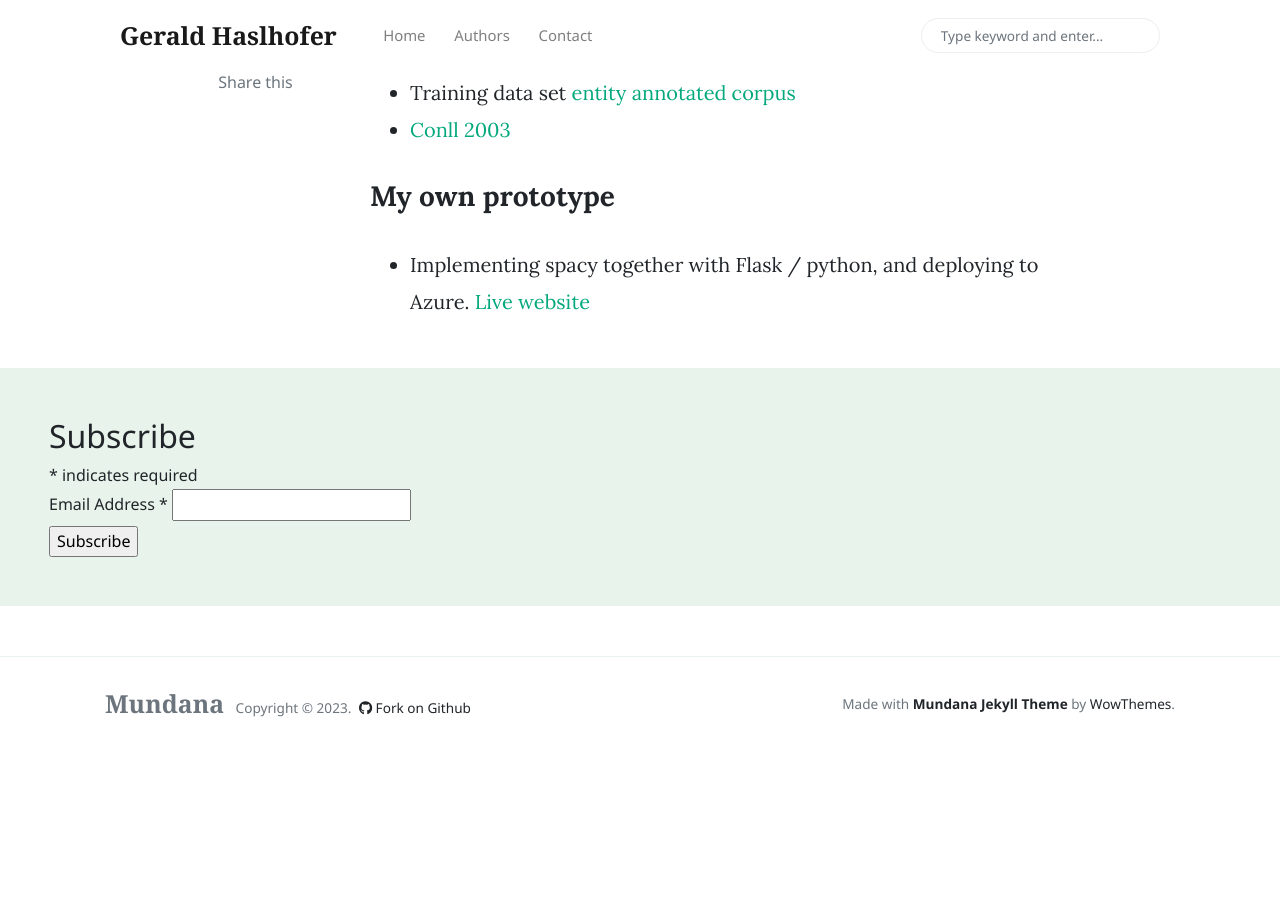
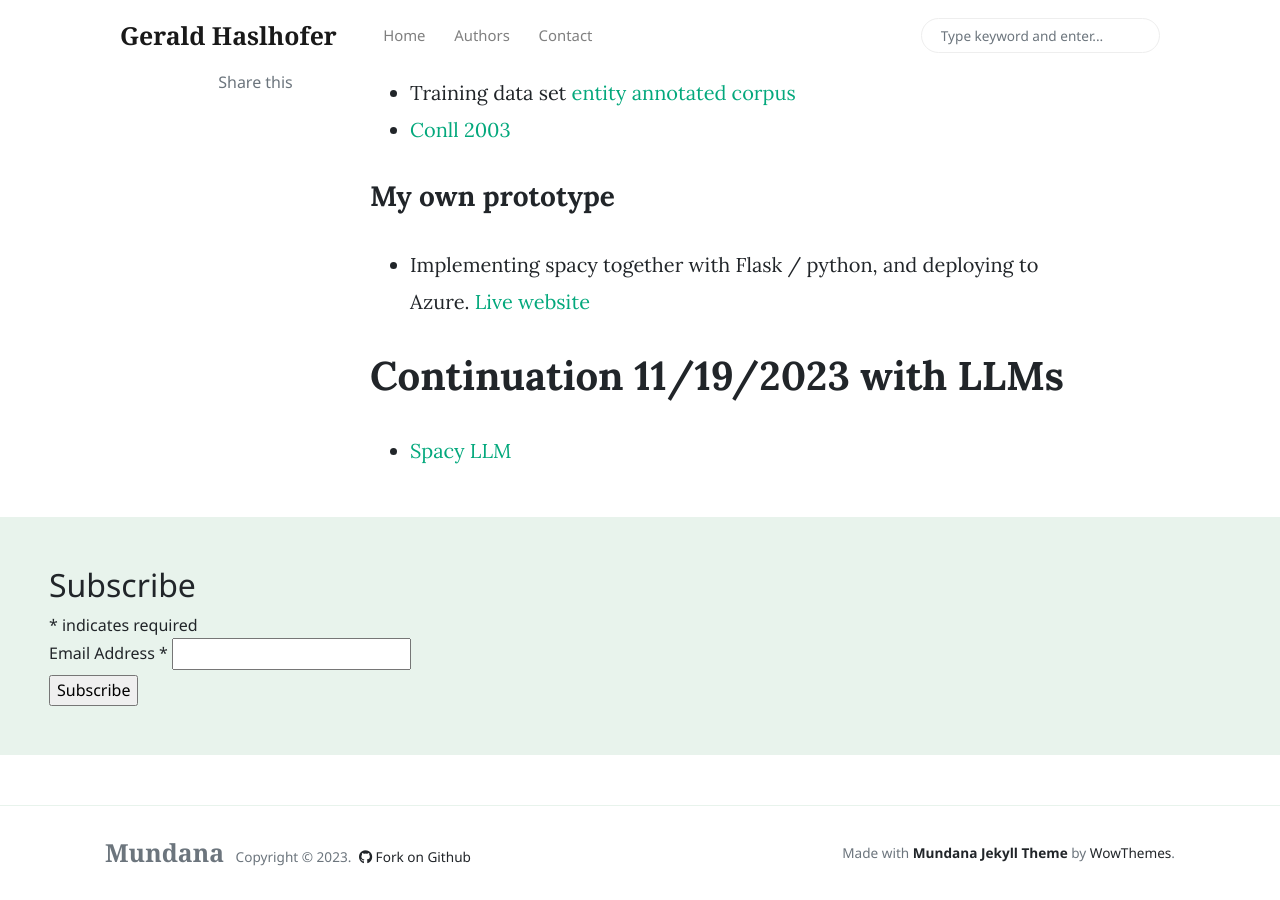
Before and after one commit to haslhofer/haslhofer.github.io, a Jekyll site: the page built from _posts/2020-02-15-named-entities.md, in a window 1280 px wide and 900 px high, scrolled down 1928 px. Built offline with Jekyll 4.4.1, drawn with Linux system fonts in a browser that asks for light colours; nearby versions of some CDN libraries; comment, search, counter and statistics services are not loaded; before the commit the page ends 2679 px from its top, so only the background shows below that.

Commit message:
Update 2020-02-15-named-entities.md

```diff
--- a/_posts/2020-02-15-named-entities.md
+++ b/_posts/2020-02-15-named-entities.md
@@ -50,3 +50,7 @@ Good introduction [O'Reilly Deep Learning for Natural Language Processing](https
 
 ### My own prototype
 - Implementing spacy together with Flask / python, and deploying to Azure. [Live website](http://aka.ms/todosmart)
+
+# Continuation 11/19/2023 with LLMs
+
+- [Spacy LLM](https://github.com/explosion/spacy-llm/tree/main/usage_examples/ner_dolly)
```
